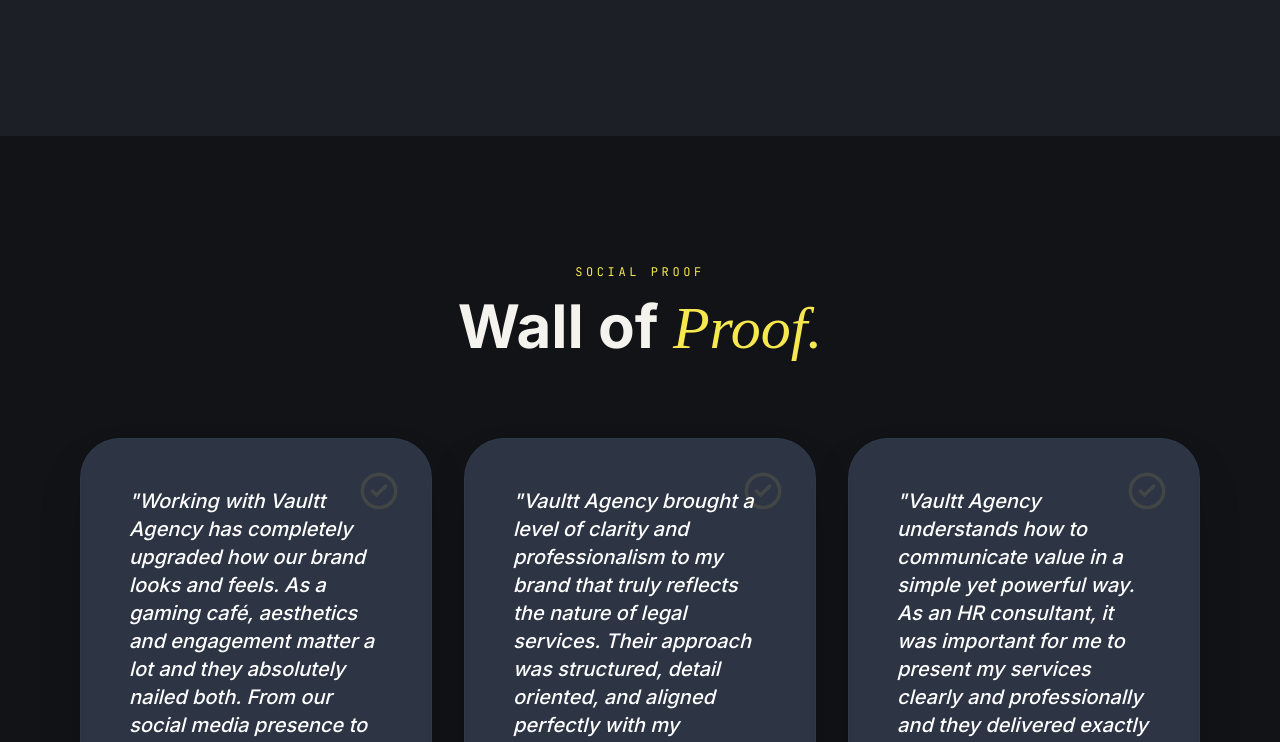
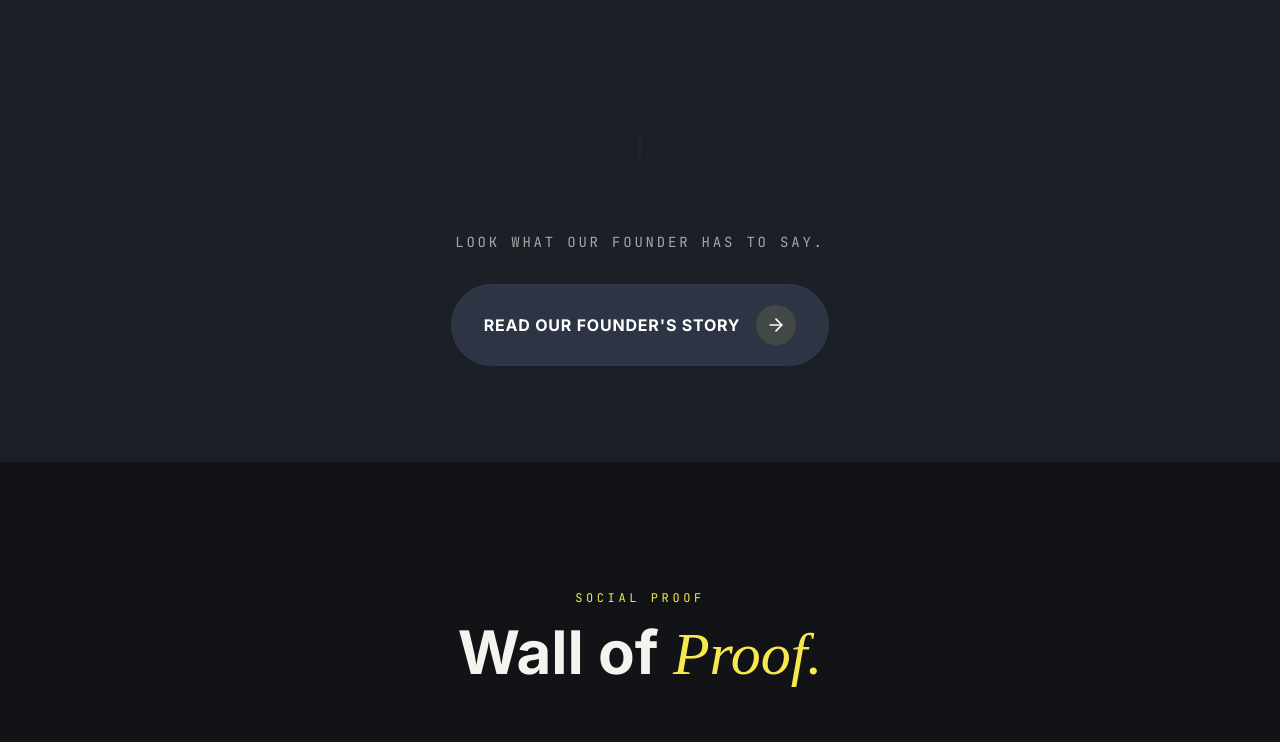
Before and after one commit to riteshraykar12/vaultt, a React (Vite) app: page / in a window 1280 px wide. Shown: the part 4220-4962 px from the top of the page. Built offline with nearby package versions, Linux system fonts and the light colour scheme; no server answers; a web font is replaced by a local one.

Commit message:
feat: add FoundersBridge section to homepage

```diff
--- a/src/App.jsx
+++ b/src/App.jsx
@@ -422,6 +422,24 @@
           </div>
         </div>
       </div>
+    </section>
+  );
+};
+
+// --- FOUNDERS BRIDGE ---
+const FoundersBridge = () => {
+  return (
+    <section className="py-24 px-6 bg-background relative z-10 flex flex-col items-center text-center">
+      <div className="absolute top-0 left-1/2 -translate-x-1/2 w-px h-24 bg-gradient-to-b from-muted/30 to-transparent"></div>
+      <p className="text-white font-mono text-sm uppercase tracking-[0.2em] mb-8 opacity-60">
+        Look what our founder has to say.
+      </p>
+      <Link to="/founders-story" className="btn-magnetic bg-surface border border-muted/30 text-white px-8 py-5 rounded-2xl flex items-center gap-4 hover:border-accent transition-all group">
+        <span className="font-sans font-bold uppercase tracking-wider">Read Our Founder's Story</span>
+        <div className="w-10 h-10 rounded-full bg-accent/10 flex items-center justify-center group-hover:bg-accent group-hover:text-background transition-colors">
+          <ArrowRight size={20} />
+        </div>
+      </Link>
     </section>
   );
 };
@@ -905,6 +923,7 @@
       <Hero />
       <Features />
       <Protocol />
+      <FoundersBridge />
       <Testimonials />
       <Pricing />
       <FAQ />
```
